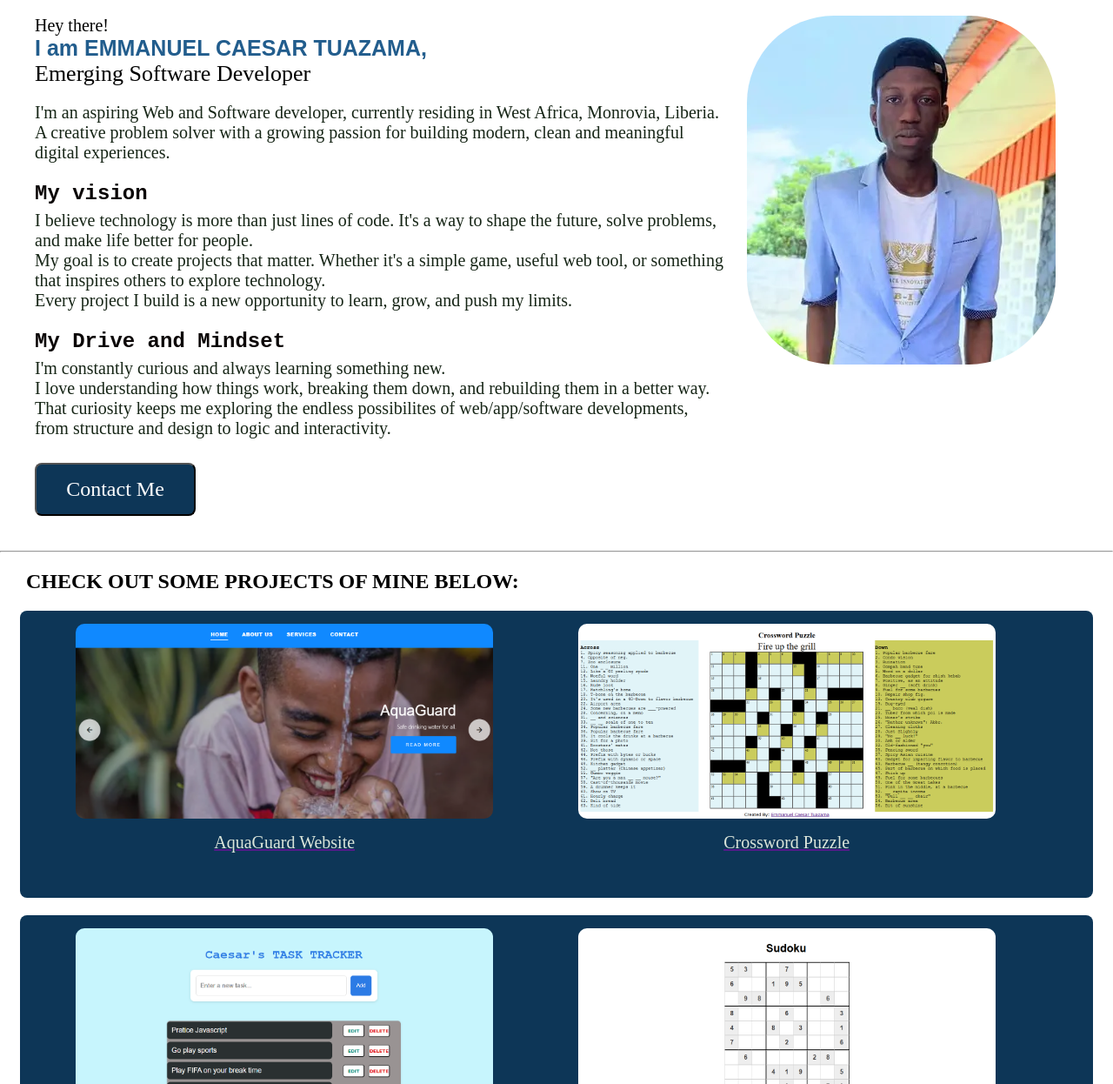
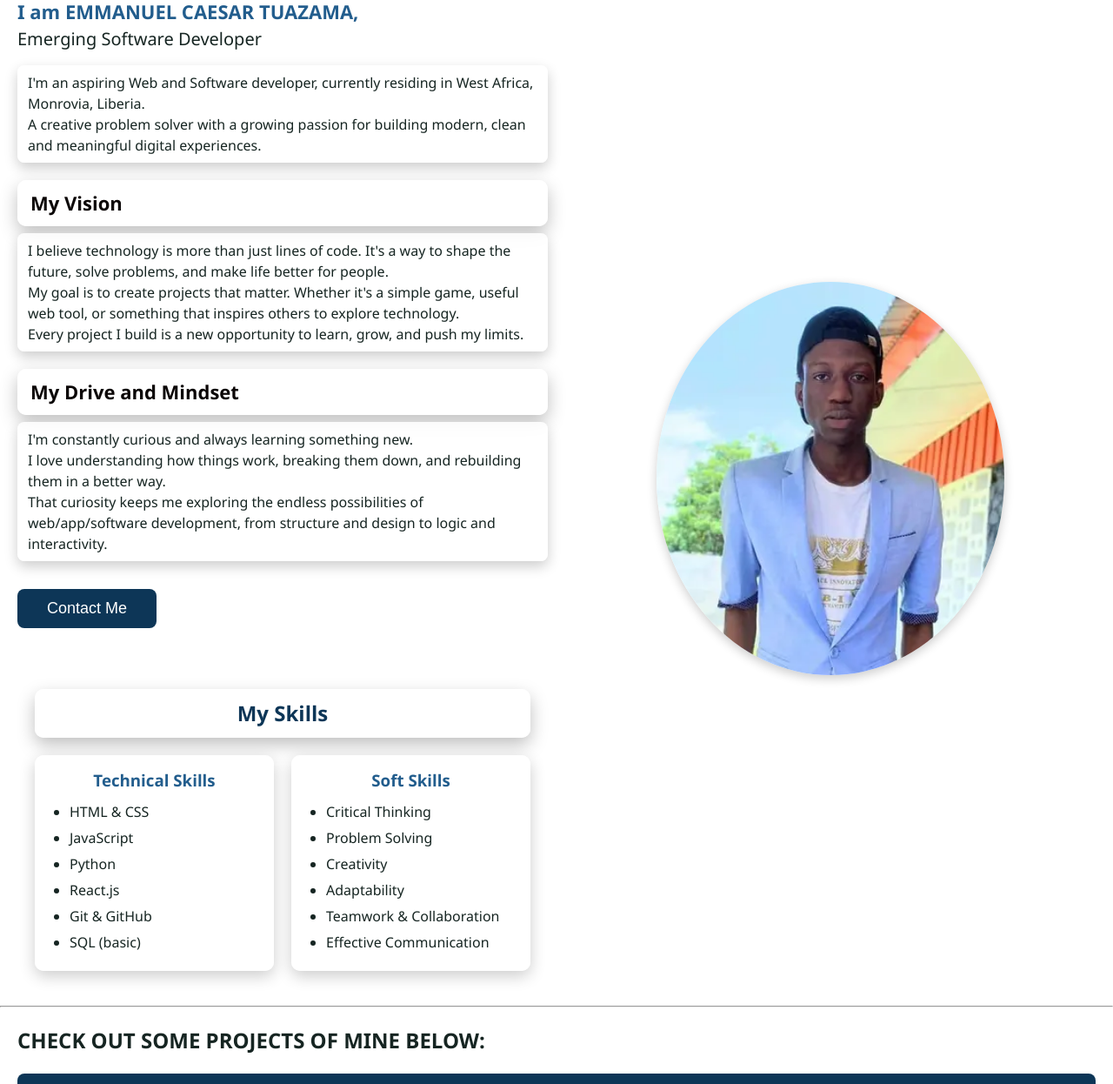
Before and after one commit to emmanuelctuazama/Caesar-Porftolio, a plain HTML site: page index.html in a window 1280 px wide. Shown: the part 196-1442 px from the top of the page at 87% size. Drawn offline with Linux system fonts and the light colour scheme; files whose address does not match are found by name.

Commit message:
completed portfolio website

```diff
--- a/index.html
+++ b/index.html
@@ -11,20 +11,19 @@
 <body>
     <!-- Header Div -->
     <div class="header-div">
-        <!-- Logo container -->
         <div class="logo-div">
             <a href="index.html"><img class="logo" src="ect_logo.png" alt="Emmanuel C. Tuazama Logo"></a>
         </div>
 
-        <!-- Email and Contact container -->
         <nav>
             <div class="icon">
-                <a href="mailto:tuazamaemmanuel@gmail.com?Hello&body=I%20saw%20your%20website." hr alt="Envelope Icon" class="icon-envelope" title="Gmail" id="email">
-                    tuazamaemmanuel@gmail.com</a>
+                <a href="mailto:tuazamaemmanuel@gmail.com?Hello&body=I%20saw%20your%20website." class="icon-envelope" title="Gmail" id="email">
+                    tuazamaemmanuel@gmail.com
+                </a>
             </div>
 
             <div class="icon">
-                <div class="icon-phone" title="Phone"> +231775662267 | +231888108022</div>
+                <div class="icon-phone" title="Phone">+231775662267 | +231888108022</div>
             </div>
         </nav>
     </div>
@@ -36,12 +35,11 @@
             <h3 class="intro">I am EMMANUEL CAESAR TUAZAMA,</h3>
             <p class="description">Emerging Software Developer</p>
             <p class="hero-paragraph">
-
                 I'm an aspiring Web and Software developer, currently residing in West Africa, Monrovia, Liberia. <br>
                 A creative problem solver with a growing passion for building modern, clean and meaningful digital experiences.
             </p>
 
-                <h2>My vision</h2>
+            <h2>My Vision</h2>
             <p class="hero-paragraph">
                 I believe technology is more than just lines of code. It's a way to shape the future, solve problems, and make life better for people. <br>
                 My goal is to create projects that matter. Whether it's a simple game, useful web tool, or something that inspires others to explore technology. <br>
@@ -52,14 +50,42 @@
             <p class="hero-paragraph">
                 I'm constantly curious and always learning something new. <br>
                 I love understanding how things work, breaking them down, and rebuilding them in a better way. <br>
-                That curiosity keeps me exploring the endless possibilites of web/app/software developments, from structure and design to logic and interactivity. <br>
+                That curiosity keeps me exploring the endless possibilities of web/app/software development, from structure and design to logic and interactivity. <br>
             </p>
 
-            <!-- fonts
-                gill sans,  segoe,  trebuchet, arial,  cambria,  georgia -->
+            <div class="linkButton">
+                <a href="contact.html"><button class="contactButton">Contact Me</button></a>
+            </div>
 
-            <div class="linkButton">
-            <a href="contact.html"><button class="contactButton" >Contact Me</button></a>
+            <!-- Skills Section -->
+            <div class="skills-section">
+                <h2>My Skills</h2>
+                <div class="skills-container">
+                    <!-- Technical Skills -->
+                    <div class="skill-category">
+                        <h3>Technical Skills</h3>
+                        <ul>
+                            <li>HTML & CSS</li>
+                            <li>JavaScript</li>
+                            <li>Python</li>
+                            <li>React.js</li>
+                            <li>Git & GitHub</li>
+                            <li>SQL (basic)</li>
+                        </ul>
+                    </div>
+                    <!-- Soft Skills -->
+                    <div class="skill-category">
+                        <h3>Soft Skills</h3>
+                        <ul>
+                            <li>Critical Thinking</li>
+                            <li>Problem Solving</li>
+                            <li>Creativity</li>
+                            <li>Adaptability</li>
+                            <li>Teamwork & Collaboration</li>
+                            <li>Effective Communication</li>
+                        </ul>
+                    </div>
+                </div>
             </div>
         </div>
 
@@ -67,46 +93,47 @@
             <img class="hero-pic" src="emanz_coat_4.png" alt="image">
         </div>
     </div>
-    <!-- Horizontal Line Division -->
+
     <hr>
+
     <h2 class="projectHeading">CHECK OUT SOME PROJECTS OF MINE BELOW:</h2>
+
     <div class="myprojects-container">
         <div>
-            <a href=""><img src="aqua.PNG" alt="photo of sudoku"></a> <br>
-            <a href=""><p>AquaGuard Website</p></a>
+            <a href="https://emmanuelctuazama.github.io/aqua-guard-website/" target="_blank"><img src="aqua.PNG" alt="AquaGuard Website"></a> <br>
+            <a href="https://emmanuelctuazama.github.io/aqua-guard-website/" target="_blank"><p>AquaGuard Website</p></a>
         </div>
         <div>
-            <a href=""><img src="crossword.PNG" alt="photo of sudoku"></a> <br>
-            <a href=""><p>Crossword Puzzle</p></a>
+            <a href="https://emmanuelctuazama.github.io/crossword-puzzle/" target="_blank"><img src="crossword.PNG" alt="Crossword Puzzle"></a> <br>
+            <a href="https://emmanuelctuazama.github.io/crossword-puzzle/" target="_blank"><p>Crossword Puzzle</p></a>
         </div>
     </div>
 
     <div class="myprojects-container">
         <div>
-            <a href=""><img src="taskTracker.PNG" alt="Image of Task Tracker"></a> <br>
-            <a href=""><p>Task Tracker</p></a>
+            <a href="https://emmanuelctuazama.github.io/taskTracker/" target="_blank"><img src="taskTracker.PNG" alt="Task Tracker"></a> <br>
+            <a href="https://emmanuelctuazama.github.io/taskTracker/" target="_blank"><p>Task Tracker</p></a>
         </div>
         <div>
-            <a href=""><img src="SUDOKU.PNG" alt="Image of Sudoku"></a> <br>
-            <a href=""><p>Sudoku</p></a>
+            <a href="https://emmanuelctuazama.github.io/sudoku-game/" target="_blank"><img src="SUDOKU.PNG" alt="Sudoku"></a> <br>
+            <a href="https://emmanuelctuazama.github.io/sudoku-game/" target="_blank"><p>Sudoku</p></a>
         </div>
     </div>
 
     <div class="myprojects-container">
         <div>
-            <a href=""><img src="id-card-sample.PNG" alt="image of Digital ID Card Sample"></a> <br>
-            <a href=""><p>Digital ID Card Generator</p></a>
+            <a href="https://emmanuelctuazama.github.io/digital-id-card/" target="_blank"><img src="id-card-sample.PNG" alt="Digital ID Card"></a> <br>
+            <a href="https://emmanuelctuazama.github.io/digital-id-card/" target="_blank"><p>Digital ID Card Generator</p></a>
         </div>
-
         <div>
-            <a href=""><img src="guessTheNumber.PNG" alt="photo of sudoku"></a> <br>
-            <a href=""><p>Guess the number Game</p></a>
+            <a href="https://emmanuelctuazama.github.io/guess-the-number-game/" target="_blank"><img src="guessTheNumber.PNG" alt="Guess the Number"></a> <br>
+            <a href="https://emmanuelctuazama.github.io/guess-the-number-game/" target="_blank"><p>Guess the Number Game</p></a>
         </div>
     </div>
 
     <footer>
-        <a href="https://www.linkedin.com/in/emmanuel-caesar-tuazama-911991347?utm_source=share&utm_campaign=share_via&utm_content=profile&utm_medium=android_app"><img class="footer-logo" src="linkedin.png" alt="LinkedIn Icon" title="Emmanuel Caesar Tuazama LinkedIn Profile"></a>
-        <a href="https://wa.me/231888108022?text=Hey%20there" target="_blank"><img class="footer-logo" src="whatsapp icon 2.png" alt="Whatsapp Logo" title="Whatsapp Number: 0888108022"></a>
+        <a href="https://www.linkedin.com/in/emmanuel-caesar-tuazama-911991347" target="_blank"><img class="footer-logo" src="linkedin.png" alt="LinkedIn Icon" title="LinkedIn"></a>
+        <a href="https://wa.me/231888108022?text=Hey%20there" target="_blank"><img class="footer-logo" src="whatsapp icon 2.png" alt="Whatsapp Logo" title="Whatsapp"></a>
     </footer>
 
     <div>
--- a/style.css
+++ b/style.css
@@ -1,186 +1,296 @@
+/* Base Reset */
 * {
     margin: 0;
     padding: 0;
+    box-sizing: border-box;
 }
 
-/* body {
-    background-color: powderblue;
-} */
+/* Fonts and Body */
+body {
+    font-family: 'Segoe UI', Tahoma, Geneva, Verdana, sans-serif;
+    line-height: 1.5;
+    color: #162522;
+}
 
+/* Header */
 .header-div {
     display: flex;
     justify-content: space-between;
-    margin: 10px;
-    margin-bottom: 30px;
+    align-items: center;
+    padding: 10px 20px;
+    flex-wrap: wrap;
 }
 
 .logo {
     border-radius: 80px;
-    height: 160px;
-    width: 160px;
+    height: 120px;
+    width: 120px;
 }
 
 nav {
     display: flex;
-    height: inherit;
+    flex-wrap: wrap;
     align-items: center;
-    margin-right: 40px;
+    gap: 20px;
 }
 
-
-.icon {
-    font-size: 18px;
-    font-family:Georgia, 'Times New Roman', Times, serif;
-    margin-right: 20px;
+.icon a, .icon div {
+    font-size: 16px;
 }
 
-
+/* Hero Section */
 .hero {
     display: flex;
     justify-content: space-between;
-    margin: 40px;
+    align-items: center;
+    gap: 20px;
+    padding: 20px;
+    flex-wrap: wrap;
 }
 
-/* .hero-text {
-    border: 2px solid black;
-    border-radius: 10px;
-    box-shadow: 0, 15,39, black;
-} */
+.hero-text {
+    flex: 1;
+    min-width: 250px;
+}
 
+.hero-pic-div {
+    flex: 1;
+    min-width: 200px;
+    text-align: center;
+}
+
+.hero-pic {
+    width: 100%;
+    max-width: 400px;
+    border-radius: 50%;
+    box-shadow: 0 4px 12px rgba(0, 0, 0, 0.2);
+}
+
+/* Typography */
 .greeting {
-    font-size: 20px;
+    font-size: 18px;
 }
 
 .intro {
-    color: rgb(34, 93, 141);
-    font-family:sans-serif;
-    font-size: 25px;
+    font-size: 22px;
+    color: #225D8D;
 }
 
 .description {
-    font-size: 26px;
-    margin-bottom: 18px;
+    font-size: 20px;
+    margin-bottom: 15px;
 }
 
-.hero h2 {
-    margin-top: 22px;
-    margin-bottom: 6px;
-    color: rgb(10, 5, 5);
-    font-family: 'Courier New', Courier, monospace;
-    font-size: 24px;
+/* Floating Box Style for Headings and Paragraphs */
+.hero-text h2 {
+    margin-top: 20px;
+    margin-bottom: 8px;
+    font-size: 22px;
+    color: #0A0505;
+    background-color: rgba(255, 255, 255, 0.9);
+    padding: 10px 15px;
+    border-radius: 10px;
+    box-shadow: 0 8px 20px rgba(0,0,0,0.25);
 }
 
 .hero-paragraph {
-    font-size: 20px;
-    font-family:serif;
-    /* margin: 10px; */
-    margin-left: 0;
-    color: rgb(22, 37, 22);
+    font-size: 16px;
+    margin-bottom: 12px;
+    background-color: rgba(255, 255, 255, 0.85);
+    padding: 8px 12px;
+    border-radius: 8px;
+    box-shadow: 0 6px 15px rgba(0,0,0,0.2);
 }
 
-.about_link, .contact_link, .project_link {
-    margin-right: 90px;
-    font-size: 20px;
-    /* background-color: red; */
-    cursor: pointer;
-}
-
-/* .linkButton {
-    background-color: rgb(13, 54, 87);
-    text-align: center;
-} */
-
+/* Contact Button */
 .contactButton {
-    margin-top: 28px;
-    background-color: rgb(13, 54, 87);
+    margin-top: 20px;
+    background-color: #0D3657;
     color: white;
     border-radius: 8px;
-    /* height: 58px; */
-    width: 185px;
-    font-family:'Times New Roman', Times, serif;
-    font-size: 24px;
-    padding: 15px;
+    width: 160px;
+    font-size: 18px;
+    padding: 12px;
     cursor: pointer;
+    border: none;
 }
 
 .contactButton:hover {
     background-color: white;
-    color: rgb(13, 54, 87);
+    color: #0D3657;
 }
 
-.hero-pic-div {
-    width: 600px;
-    align-items: center;
-    text-align: center;
+/* Skills Section */
+.skills-section {
+    margin-top: 30px;
+    padding: 20px;
 }
 
-.hero-pic {
-    border-radius: 100px;
-    /* width: 350px;
-    height: 600px; */
+.skills-section h2 {
+    text-align: center;
+    font-size: 24px;
+    margin-bottom: 20px;
+    color: #0D3657;
 }
 
-hr {
-    margin-bottom: 20px;
+.skills-container {
+    display: flex;
+    gap: 20px;
+    justify-content: center;
+    flex-wrap: wrap;
 }
 
+.skill-category {
+    background-color: rgba(255, 255, 255, 0.9);
+    padding: 15px 20px;
+    border-radius: 10px;
+    box-shadow: 0 6px 18px rgba(0,0,0,0.2);
+    min-width: 200px;
+    max-width: 300px;
+    flex: 1;
+}
+
+.skill-category h3 {
+    text-align: center;
+    margin-bottom: 10px;
+    color: #225D8D;
+}
+
+.skill-category ul {
+    list-style-type: disc;
+    padding-left: 20px;
+}
+
+.skill-category li {
+    margin-bottom: 6px;
+    font-size: 16px;
+}
+
+/* Projects */
 .projectHeading {
-    margin-bottom: 20px;
-    padding-left: 30px;
+    margin: 20px;
 }
 
 .myprojects-container {
     display: flex;
-    margin: auto;
+    flex-wrap: wrap;
+    gap: 20px;
+    margin: 0 20px 20px 20px;
+    justify-content: center;
+    background-color: #0D3657;
     padding: 15px;
-    height: 300px;
-    width: 94%;
-    background-color: rgb(13, 54, 87);
+    border-radius: 8px;
     color: white;
-    text-align: center;
-    border-radius: 8px;
-    margin-bottom: 20px;
 }
 
 .myprojects-container div {
     text-align: center;
-    align-items: center;
-    width: 48%;
-}
-.myprojects-container p {
-    color: rgb(220, 230, 219);
-    font-size: 20px;
-    cursor: pointer;
+    flex: 1 1 250px;
 }
 
-.myprojects-container img{
+.myprojects-container img {
+    width: 100%;
+    max-width: 400px;
+    border-radius: 8px;
     cursor: pointer;
-    height: 224px;
-    width: 480px;
-    border-radius: 10px;
-    margin-bottom: 12px;
+    transition: transform 0.3s;
 }
 
-
-.myprojects-container img:hover, .myprojects2 img:hover {
-    height: 250px;
-    width: 500px;
+.myprojects-container img:hover {
+    transform: scale(1.05);
 }
 
-.backToTop {
-    margin-top: 50px;
-    text-align: center;
+.myprojects-container p {
+    margin-top: 10px;
     font-size: 16px;
 }
 
+/* Footer */
 footer {
-    /* display: flex;
-    justify-content: space-between; */
-    /* background-color: pink; */
     text-align: center;
-    word-spacing: 40px;
+    margin: 20px 0;
+    display: flex;
+    justify-content: center;
+    gap: 30px;
+    flex-wrap: wrap;
 }
 
 .footer-logo {
     height: 30px;
 }
+
+/* Back to Top */
+.backToTop {
+    text-align: center;
+    margin: 20px 0;
+    cursor: pointer;
+}
+
+/* Responsive Media Queries */
+@media (max-width: 1024px) {
+    .hero {
+        flex-direction: column-reverse;
+        text-align: center;
+    }
+
+    .hero-pic-div {
+        margin-bottom: 20px;
+    }
+
+    .skills-container {
+        flex-direction: column;
+        align-items: center;
+    }
+}
+
+@media (max-width: 768px) {
+    .header-div {
+        flex-direction: column;
+        align-items: center;
+    }
+
+    nav {
+        flex-direction: column;
+        gap: 10px;
+    }
+
+    .hero-text h2, .hero-text p, .intro {
+        font-size: 18px;
+    }
+
+    .contactButton {
+        width: 140px;
+        font-size: 16px;
+        padding: 10px;
+    }
+
+    .myprojects-container div {
+        flex: 1 1 100%;
+    }
+
+    .myprojects-container img {
+        max-width: 100%;
+        height: auto;
+    }
+}
+
+@media (max-width: 480px) {
+    .hero {
+        padding: 10px;
+    }
+
+    .hero-text p, .hero-text h3, .hero-text h2 {
+        font-size: 16px;
+    }
+
+    .logo {
+        height: 100px;
+        width: 100px;
+    }
+
+    .contactButton {
+        width: 120px;
+        font-size: 14px;
+        padding: 8px;
+    }
+}
```
Also changed, not shown: facebook.png (added), fb.png (added). Lines whose indentation alone changed are shown as unchanged.
